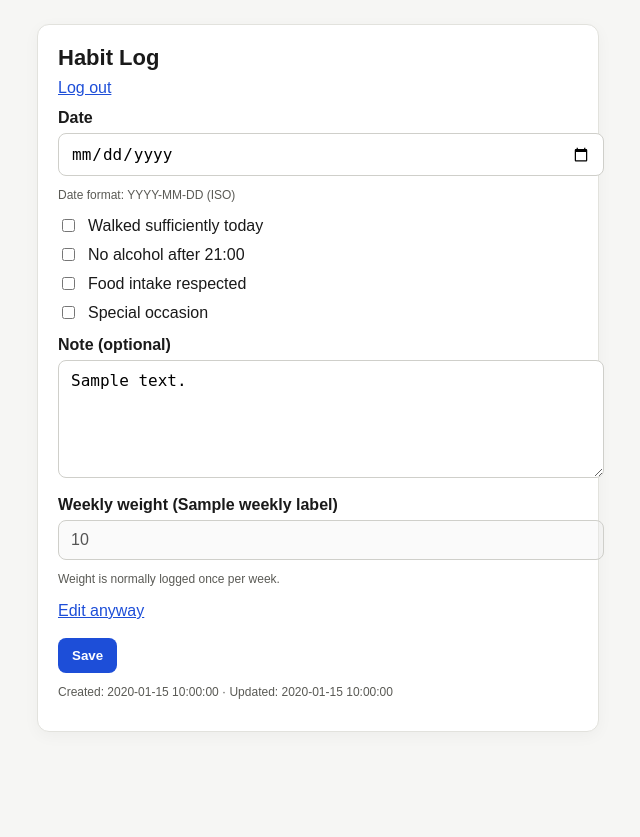
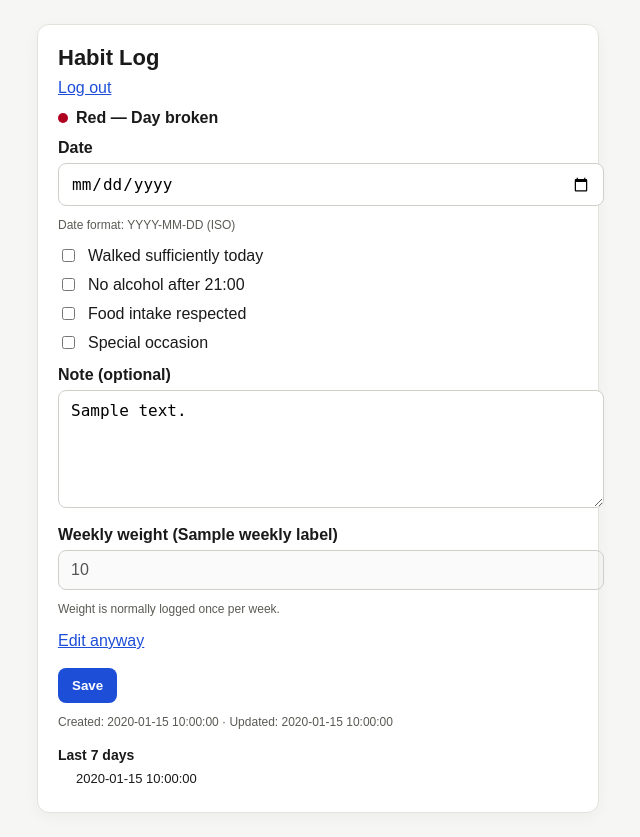
Before and after one commit to brunotourwe/DEVHUB-PROJ-002-habit-log, a Python web app: template src/habit_log/templates/daily_log.html in a window 1280 px wide. Shown: the whole page, without its empty margins (322-962 px from the left). Before the commit the page ends 732 px from the top, so only its background shows below. Run offline with Jinja, Linux system fonts and the light colour scheme; the template is opened without the code that fills it: most values are stand-ins (such as "Sample title", 1, 10 or a date in 2020).

Commit message:
feat(v0): daily log round-trip correctness and status indicators (phases 1.6–1.8)

```diff
--- a/src/habit_log/templates/base.html
+++ b/src/habit_log/templates/base.html
@@ -78,6 +78,47 @@
         margin-top: 18px;
         flex-wrap: wrap;
       }
+      .status {
+        display: flex;
+        align-items: center;
+        gap: 8px;
+        margin-bottom: 12px;
+        font-weight: 600;
+      }
+      .status-dot {
+        width: 10px;
+        height: 10px;
+        border-radius: 50%;
+        display: inline-block;
+      }
+      .status-green {
+        background: #0f7b0f;
+      }
+      .status-red {
+        background: #b00020;
+      }
+      .status-orange {
+        background: #c56f00;
+      }
+      .overview {
+        margin-top: 18px;
+      }
+      .overview-title {
+        font-size: 14px;
+        margin: 0 0 8px;
+      }
+      .overview-list {
+        list-style: none;
+        margin: 0;
+        padding: 0;
+      }
+      .overview-item {
+        display: flex;
+        align-items: center;
+        gap: 8px;
+        margin-bottom: 6px;
+        font-size: 13px;
+      }
       button {
         padding: 10px 14px;
         border: none;
--- a/src/habit_log/templates/daily_log.html
+++ b/src/habit_log/templates/daily_log.html
@@ -8,33 +8,53 @@
   {% if error %}
     <p class="error">{{ error }}</p>
   {% endif %}
+  <div class="status">
+    <span class="status-dot status-{{ day_status }}"></span>
+    <span class="status-label">
+      {% if day_status == "green" %}
+        Green — Day respected
+      {% elif day_status == "red" %}
+        Red — Day broken
+      {% else %}
+        Status — {{ day_status }}
+      {% endif %}
+    </span>
+  </div>
+  <form method="get" class="row">
+    <label for="date">Date</label>
+    <input
+      id="date"
+      name="date"
+      type="date"
+      value="{{ date_value }}"
+      required
+      onchange="this.form.submit()"
+    >
+    <p class="meta">Date format: YYYY-MM-DD (ISO)</p>
+  </form>
   <form method="post">
-    <div class="row">
-      <label for="date">Date</label>
-      <input id="date" name="date" type="date" value="{{ date_value }}" required>
-      <p class="meta">Date format: YYYY-MM-DD (ISO)</p>
-    </div>
+    <input type="hidden" name="date" value="{{ date_value }}">
     <div class="row">
       <div class="check">
-        <input id="walked" name="walked" type="checkbox" {% if entry and entry.walked %}checked{% endif %}>
+        <input id="walked" name="walked" type="checkbox" {% if walked %}checked{% endif %}>
         <label for="walked">Walked sufficiently today</label>
       </div>
       <div class="check">
-        <input id="no_alcohol_after_21" name="no_alcohol_after_21" type="checkbox" {% if entry and entry.no_alcohol_after_21 %}checked{% endif %}>
+        <input id="no_alcohol_after_21" name="no_alcohol_after_21" type="checkbox" {% if no_alcohol_after_21 %}checked{% endif %}>
         <label for="no_alcohol_after_21">No alcohol after 21:00</label>
       </div>
       <div class="check">
-        <input id="food_respected" name="food_respected" type="checkbox" {% if entry and entry.food_respected %}checked{% endif %}>
+        <input id="food_respected" name="food_respected" type="checkbox" {% if food_respected %}checked{% endif %}>
         <label for="food_respected">Food intake respected</label>
       </div>
       <div class="check">
-        <input id="special_occasion" name="special_occasion" type="checkbox" {% if entry and entry.special_occasion %}checked{% endif %}>
+        <input id="special_occasion" name="special_occasion" type="checkbox" {% if special_occasion %}checked{% endif %}>
         <label for="special_occasion">Special occasion</label>
       </div>
     </div>
     <div class="row">
       <label for="note">Note (optional)</label>
-      <textarea id="note" name="note">{% if entry and entry.note %}{{ entry.note }}{% endif %}</textarea>
+      <textarea id="note" name="note">{{ note }}</textarea>
     </div>
     <div class="row">
       <label for="weight_kg">Weekly weight ({{ weekly_label }})</label>
@@ -61,4 +81,15 @@
   {% if entry %}
     <p class="meta">Created: {{ entry.created_at }} · Updated: {{ entry.updated_at }}</p>
   {% endif %}
+  <section class="overview">
+    <h2 class="overview-title">Last 7 days</h2>
+    <ul class="overview-list">
+      {% for day in recent_days %}
+        <li class="overview-item">
+          <span class="status-dot status-{{ day.status }}"></span>
+          <span class="overview-date">{{ day.date }}</span>
+        </li>
+      {% endfor %}
+    </ul>
+  </section>
 {% endblock %}
```
Also changed, not shown: src/habit_log/app.py (+108 -32 lines), src/habit_log/db.py (+23 -0 lines).
